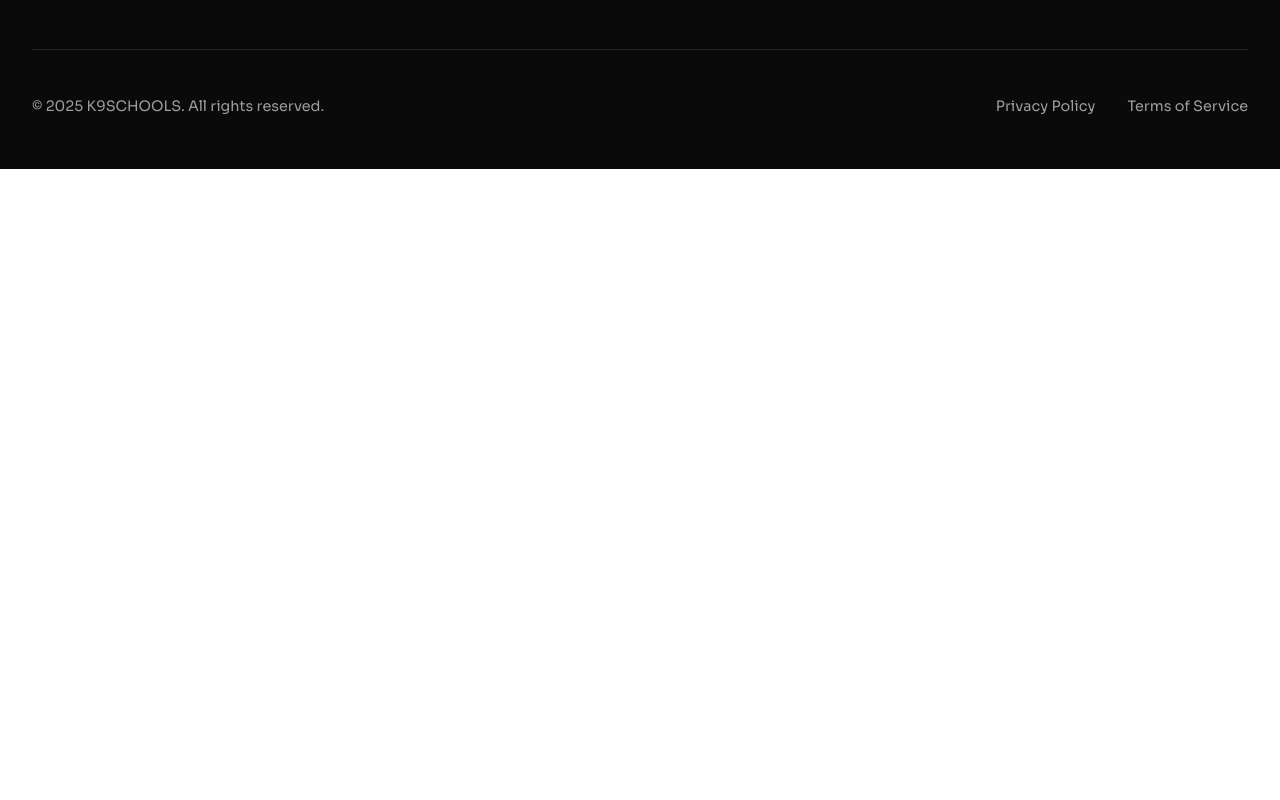
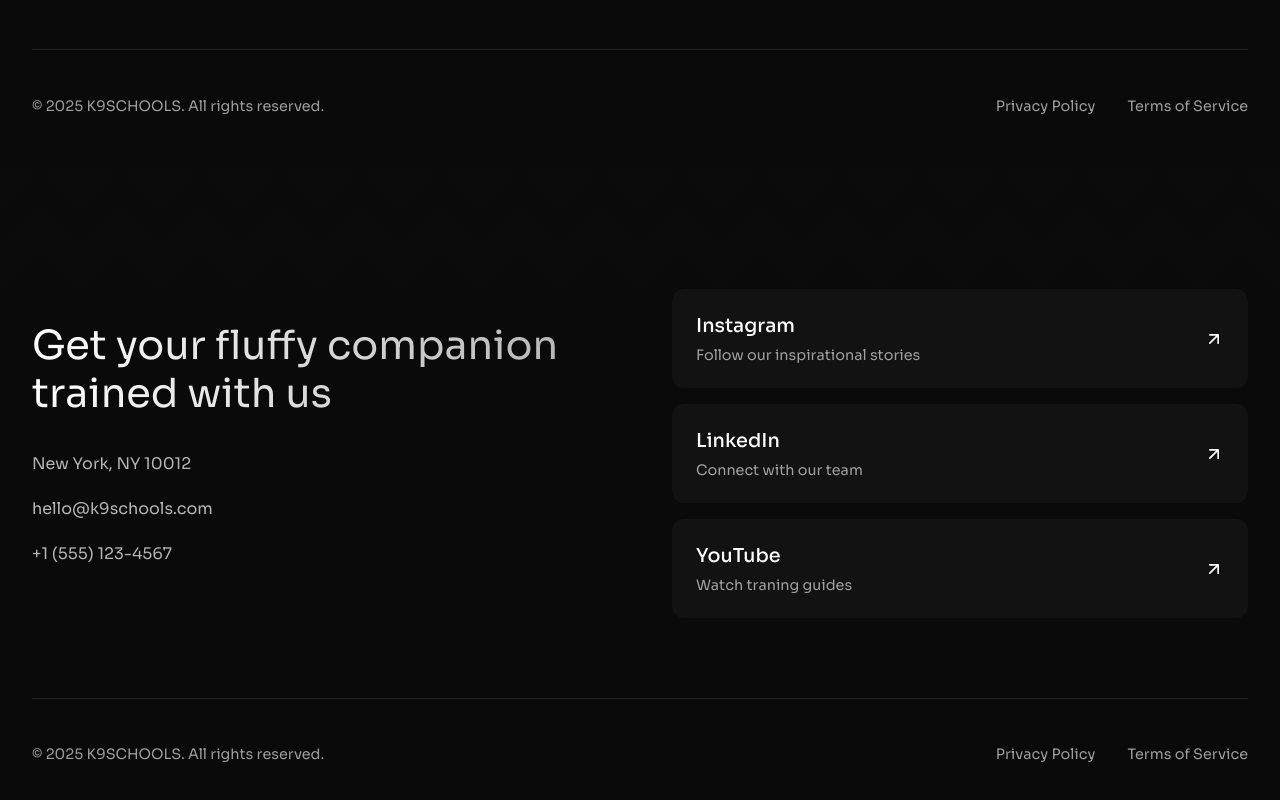
Before and after one commit to DRAKEN-1974/zzz, a Next.js app: page / in a window 1280 px wide. Shown: the part 3524-4324 px from the top of the page. Before the commit the page ends 3693 px from the top, so only its background shows below. Built offline with nearby package versions, Linux system fonts and the light colour scheme.

Commit message:
Update layout.tsx

```diff
--- a/src/app/layout.tsx
+++ b/src/app/layout.tsx
@@ -1,19 +1,18 @@
 import Navbar from './components/Navbar';
-import footer from './components/footer';
+import Footer from './components/footer'; // Capitalized Footer component
 
 export default function RootLayout({
   children,
 }: {
-  children: React.ReactNode
+  children: React.ReactNode;
 }) {
   return (
     <html lang="en">
       <body>
         <Navbar />
         {children}
-        <footer />
+        <Footer /> {/* Correctly capitalized */}
       </body>
-
     </html>
   );
 }
```
